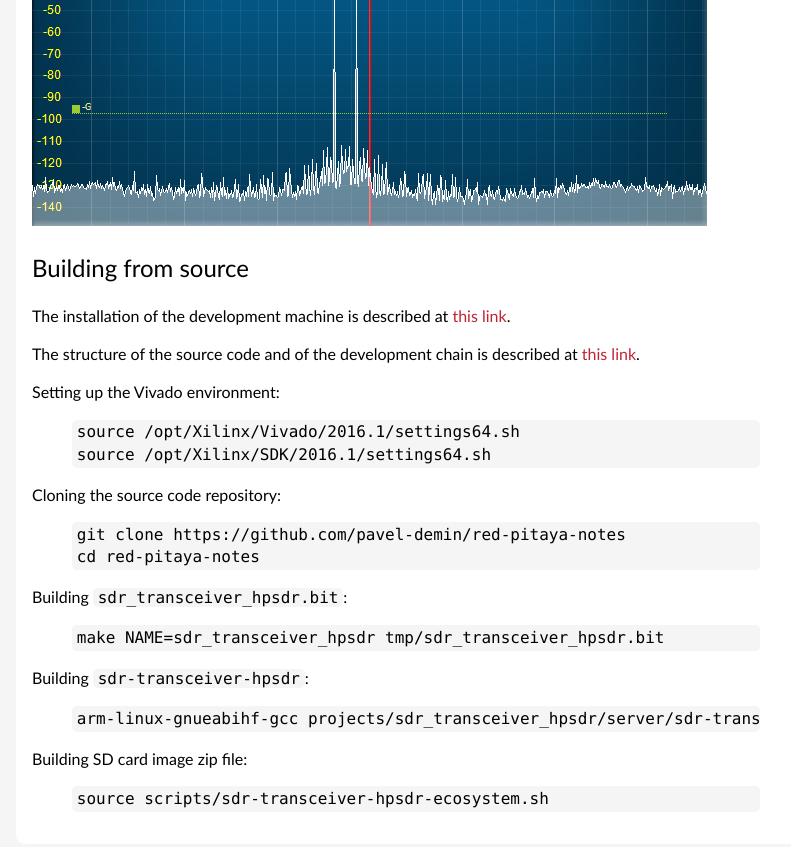
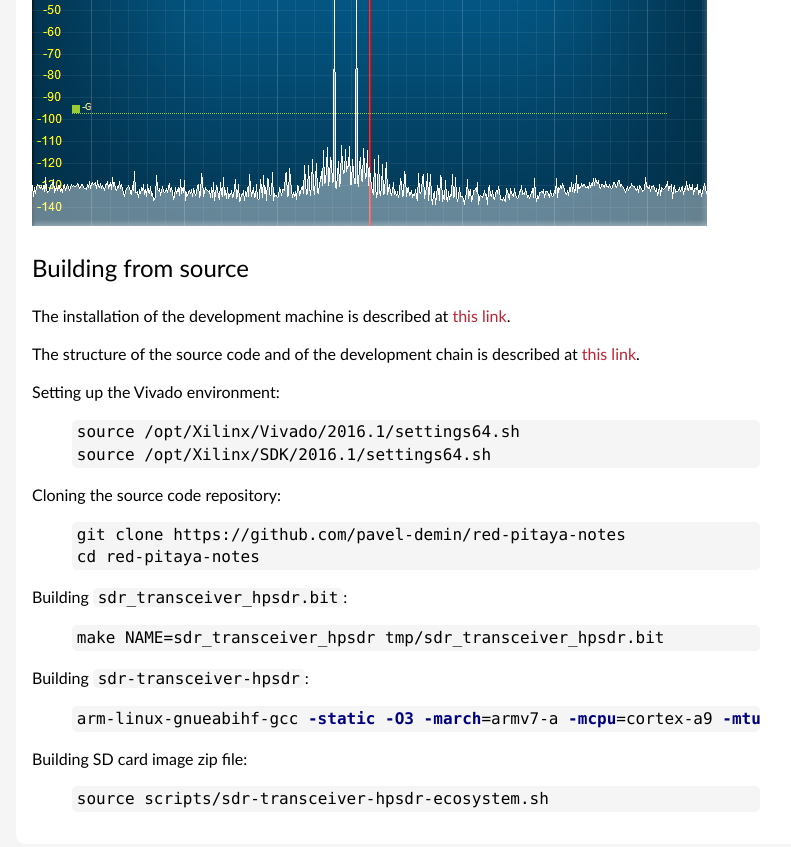
Before and after one commit to pavel-demin/red-pitaya-notes, a Jekyll site: the page built from sdr-transceiver-hpsdr.md, in a window 1280 px wide and 900 px high, scrolled down 5679 px. Shown: the top 847 px of the window, without its empty margins (224-1015 px from the left). Built offline with Jekyll 4.4.1, drawn with Linux system fonts in a browser that asks for light colours.

Commit message:
update compilation parameters in sdr-transceiver-hpsdr

```diff
--- a/sdr-transceiver-hpsdr.md
+++ b/sdr-transceiver-hpsdr.md
@@ -161,7 +161,7 @@ make NAME=sdr_transceiver_hpsdr tmp/sdr_transceiver_hpsdr.bit
 
 Building `sdr-transceiver-hpsdr`:
 {% highlight bash %}
-arm-linux-gnueabihf-gcc projects/sdr_transceiver_hpsdr/server/sdr-transceiver-hpsdr.c -o sdr-transceiver-hpsdr -D_GNU_SOURCE -lm -lpthread -static
+arm-linux-gnueabihf-gcc -static -O3 -march=armv7-a -mcpu=cortex-a9 -mtune=cortex-a9 projects/sdr_transceiver_hpsdr/server/sdr-transceiver-hpsdr.c -o sdr-transceiver-hpsdr -D_GNU_SOURCE -Iprojects/sdr_transceiver_hpsdr/server -lm -lpthread
 {% endhighlight %}
 
 Building SD card image zip file:
```
